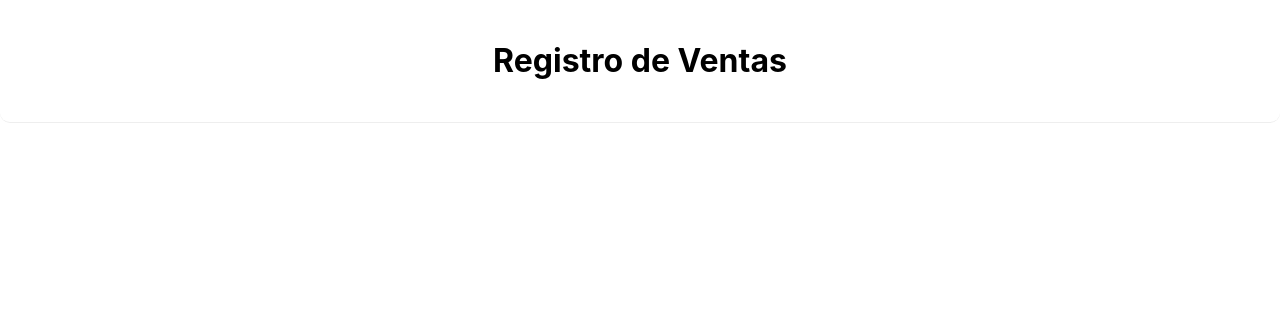
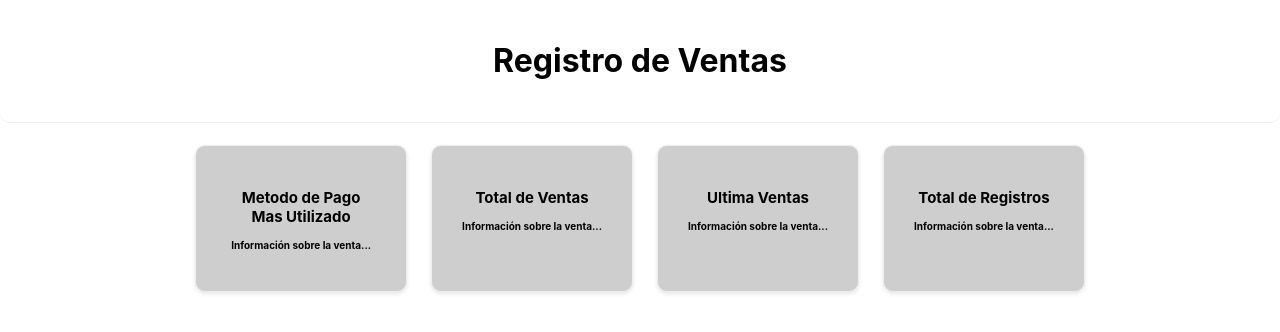
Before and after one commit to Proyect-react/proyecto-react, a React (Create React App) app: page /inicio in a window 1280 px wide. Shown: the top 332 px of the page. Built offline with nearby package versions, Linux system fonts and the light colour scheme.

Commit message:
css de inicio

```diff
--- a/src/Componentes/Inicio.js
+++ b/src/Componentes/Inicio.js
@@ -6,6 +6,24 @@ const Inicio = () => {
       <header style={styles.header} className="dashboard-header">
         <h1>Registro de Ventas</h1>
       </header>
+      <div style={styles.cardContainer} className="card-container">
+        <div style={styles.card} className="card">
+          <h2>Metodo de Pago Mas Utilizado</h2>
+          <p>Información sobre la venta...</p>
+        </div>
+        <div style={styles.card} className="card">
+          <h2>Total de Ventas</h2>
+          <p>Información sobre la venta...</p>
+        </div>
+        <div style={styles.card} className="card">
+          <h2>Ultima Ventas</h2>
+          <p>Información sobre la venta...</p>
+        </div>
+        <div style={styles.card} className="card">
+          <h2>Total de Registros</h2>
+          <p>Información sobre la venta...</p>
+        </div>
+      </div>
     </div>
   );
 };
@@ -18,6 +36,27 @@ const styles = {
     borderRadius: "10px",
     borderBottom: "1px solid #eee",
   },
+  cardContainer: {
+    display: "flex",
+    justifyContent: "center",
+    gap: "20px",
+    flexWrap: "wrap",
+    margin: "20px auto",
+    maxWidth: "1000px",
+  },
+  card: {
+    backgroundColor: "#cececeff",
+    fontSize: "10px",
+    textAlign: "center",
+    margin: "2px",
+    maxWidth: "150px",
+    padding: "30px",
+    border: "1px solid #eee",
+    fontWeight: "bold",
+    borderRadius: "10px",
+    boxShadow: "0 2px 4px rgba(0, 0, 0, 0.1)",
+    flex: "0 0 auto",
+  },
 };
 
 export default Inicio;
```
